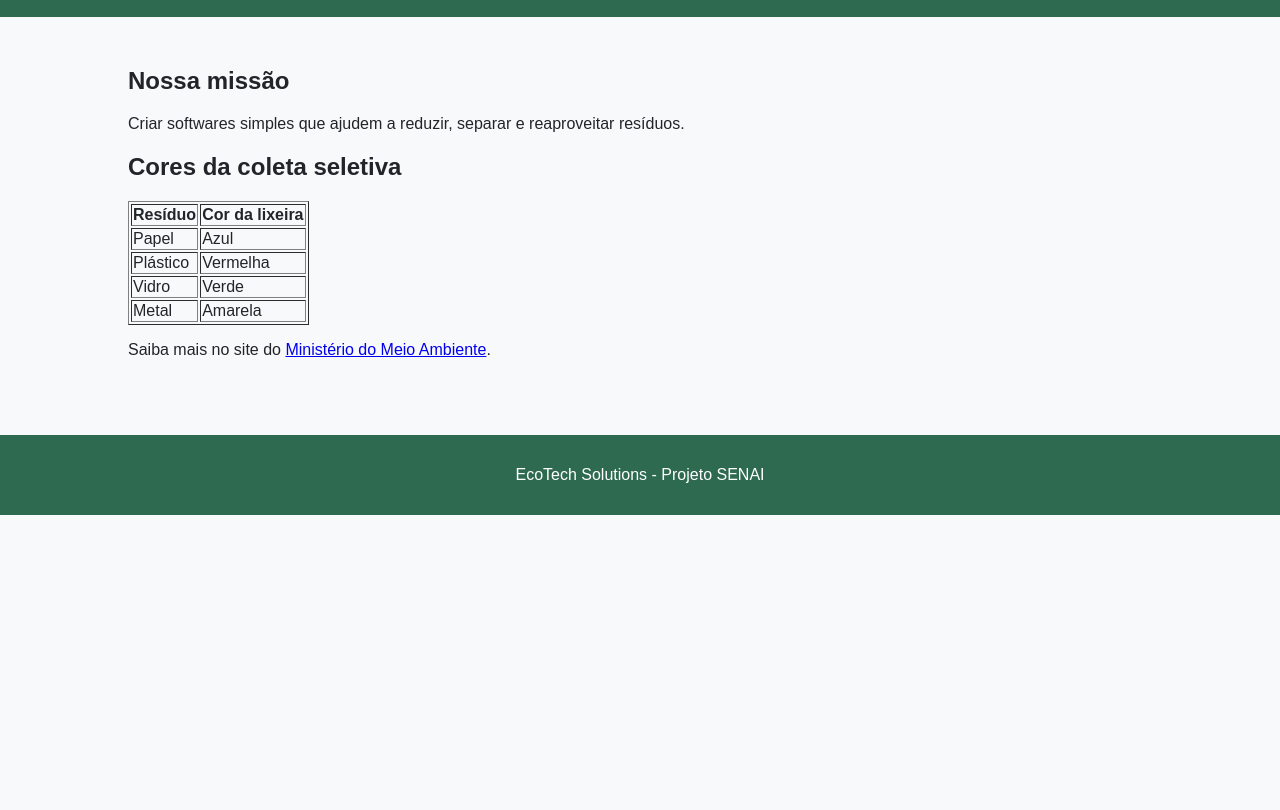
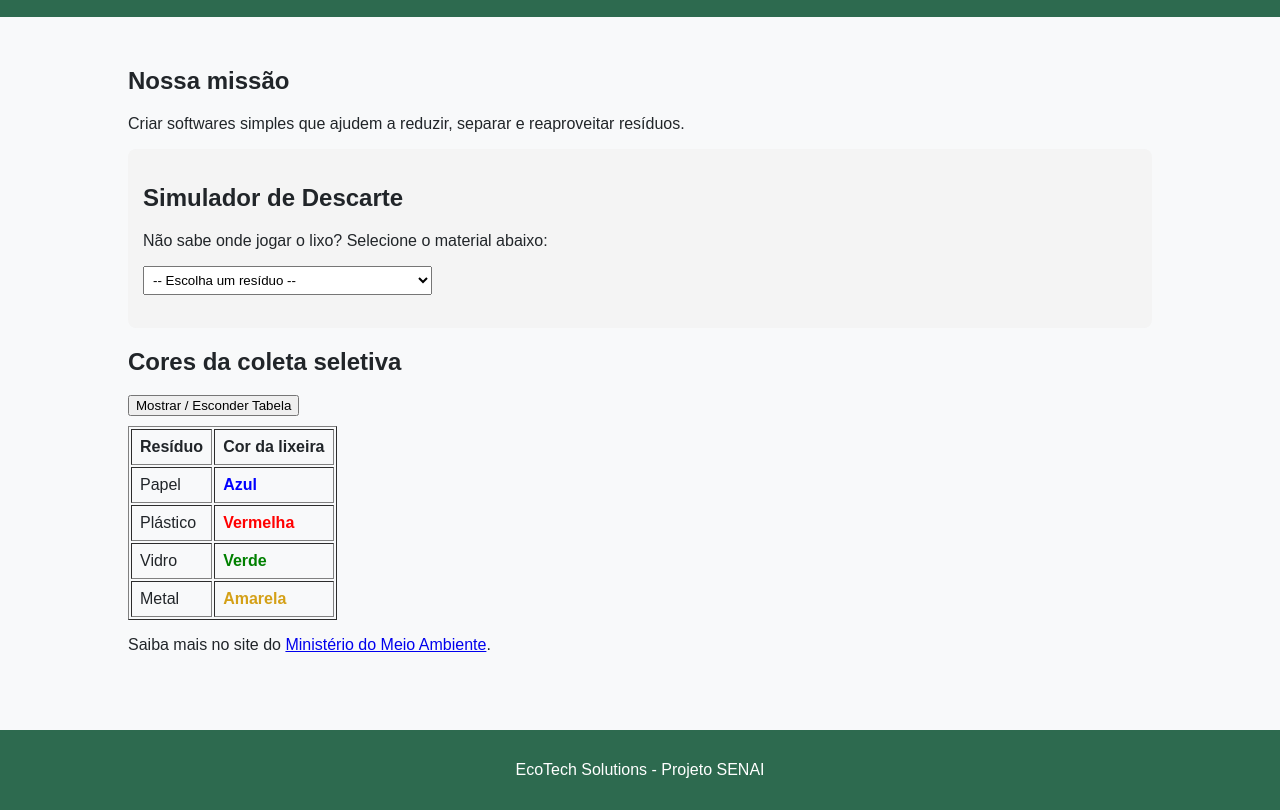
Before and after one commit to morales7-dev/ecotech-site, a plain HTML site: page sobre.html in a window 1280 px wide. Shown: the part 121-931 px from the top of the page. Before the commit the page ends 800 px from the top, so only its background shows below. Drawn offline with Linux system fonts and the light colour scheme.

Commit message:
Corrige e adiciona cores na tabela

```diff
--- a/sobre.html
+++ b/sobre.html
@@ -3,7 +3,6 @@
 <head>
   <meta charset="UTF-8">
   <title>Sobre - EcoTech Solutions</title>
-
   <link rel="stylesheet" href="css/style.css">
 </head>
 <body>
@@ -22,30 +21,55 @@
       <p>Criar softwares simples que ajudem a reduzir, separar e reaproveitar resíduos.</p>
     </section>
 
+    <!-- NOVA FUNCIONALIDADE COM JAVASCRIPT -->
+    <section style="background: #f4f4f4; padding: 15px; border-radius: 8px; margin-bottom: 20px;">
+      <h2>Simulador de Descarte</h2>
+      <p>Não sabe onde jogar o lixo? Selecione o material abaixo:</p>
+
+      <select id="select-material" onchange="verificarLixeira()" style="padding: 5px;">
+        <option value="">-- Escolha um resíduo --</option>
+        <option value="papel">Jornal, papelão ou folha de caderno</option>
+        <option value="plastico">Garrafa PET, sacola ou pote de iogurte</option>
+        <option value="vidro">Garrafa de suco, pote de conserva ou copo</option>
+        <option value="metal">Latinha de refrigerante, prego ou tampa</option>
+        <option value="organico">Restos de comida ou casca de fruta</option>
+      </select>
+
+      <!-- O JavaScript vai escrever a resposta aqui dentro -->
+      <p id="resultado-lixeira" style="font-size: 18px; font-weight: bold; margin-top: 15px;"></p>
+    </section>
+
     <section>
       <h2>Cores da coleta seletiva</h2>
-      <table border="1">
+
+      <!-- Botão extra para treinar mostrar/esconder elemento -->
+      <button onclick="alternarTabela()" style="margin-bottom: 10px; cursor: pointer;">
+        Mostrar / Esconder Tabela
+      </button>
+
+      <table id="tabela-coleta" border="1" cellpadding="8">
         <tr>
           <th>Resíduo</th>
           <th>Cor da lixeira</th>
         </tr>
         <tr>
           <td>Papel</td>
-          <td>Azul</td>
+          <td style="color: blue; font-weight: bold;">Azul</td>
         </tr>
         <tr>
           <td>Plástico</td>
-          <td>Vermelha</td>
+          <td style="color: red; font-weight: bold;">Vermelha</td>
         </tr>
         <tr>
           <td>Vidro</td>
-          <td>Verde</td>
+          <td style="color: green; font-weight: bold;">Verde</td>
         </tr>
         <tr>
           <td>Metal</td>
-          <td>Amarela</td>
+          <td style="color: #d4a017; font-weight: bold;">Amarela</td>
         </tr>
       </table>
+
       <p>Saiba mais no site do <a href="https://www.gov.br/mma/pt-br" target="_blank">Ministério do Meio Ambiente</a>.</p>
     </section>
   </main>
@@ -53,5 +77,52 @@
   <footer>
     <p>EcoTech Solutions - Projeto SENAI</p>
   </footer>
+
+  <script>
+    // 1. Função que verifica qual material foi escolhido no <select>
+    function verificarLixeira() {
+      // Pega o valor selecionado pelo usuário
+      let material = document.getElementById('select-material').value;
+      // Pega o parágrafo onde vamos mostrar a resposta
+      let textoResultado = document.getElementById('resultado-lixeira');
+
+      // Estrutura condicional (if / else if) básica
+      if (material === "papel") {
+        textoResultado.innerText = "Jogue na lixeira AZUL (Papel).";
+        textoResultado.style.color = "blue";
+      }
+      else if (material === "plastico") {
+        textoResultado.innerText = "Jogue na lixeira VERMELHA (Plástico).";
+        textoResultado.style.color = "red";
+      }
+      else if (material === "vidro") {
+        textoResultado.innerText = "Jogue na lixeira VERDE (Vidro).";
+        textoResultado.style.color = "green";
+      }
+      else if (material === "metal") {
+        textoResultado.innerText = "Jogue na lixeira AMARELA (Metal).";
+        textoResultado.style.color = "#d4a017"; // Amarelo escuro para dar leitura
+      }
+      else if (material === "organico") {
+        textoResultado.innerText = "Jogue na lixeira MARROM (Orgânico).";
+        textoResultado.style.color = "brown";
+      }
+      else {
+        // Se voltar para a opção "-- Escolha um resíduo --", limpa o texto
+        textoResultado.innerText = "";
+      }
+    }
+
+    // 2. Função extra para esconder ou mostrar a tabela ao clicar no botão
+    function alternarTabela() {
+      let tabela = document.getElementById('tabela-coleta');
+
+      if (tabela.style.display === "none") {
+        tabela.style.display = "table"; // Mostra a tabela
+      } else {
+        tabela.style.display = "none";  // Esconde a tabela
+      }
+    }
+  </script>
 </body>
 </html>
```
